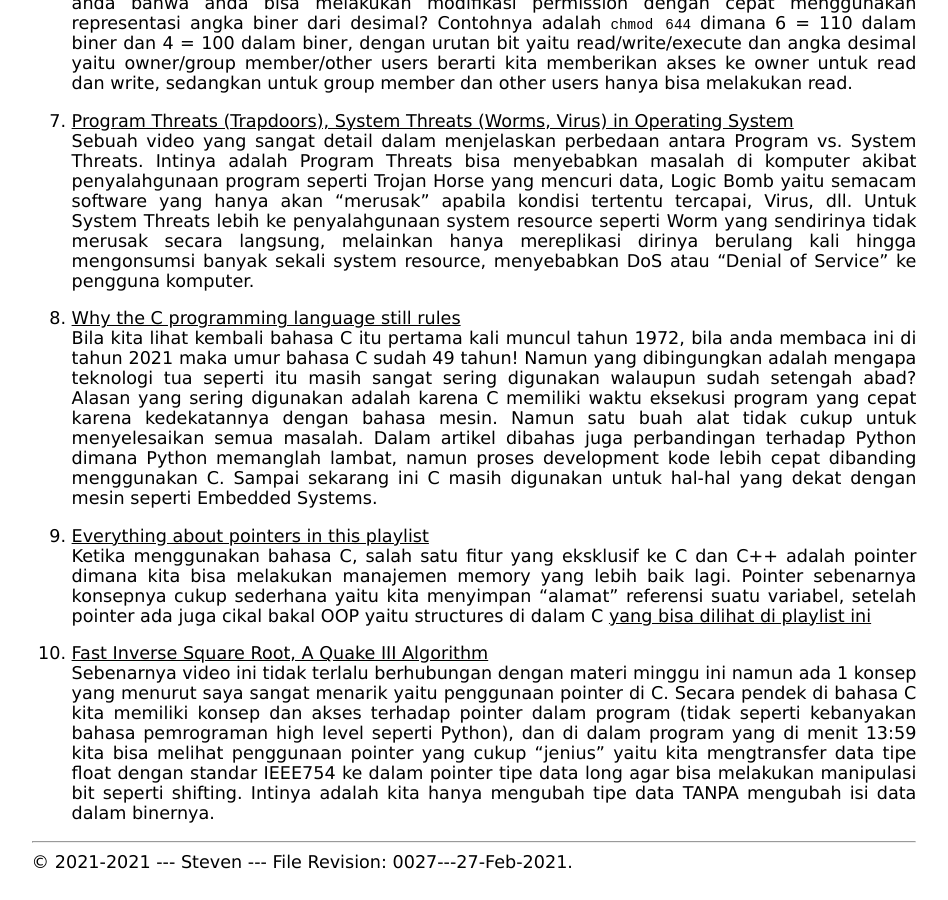
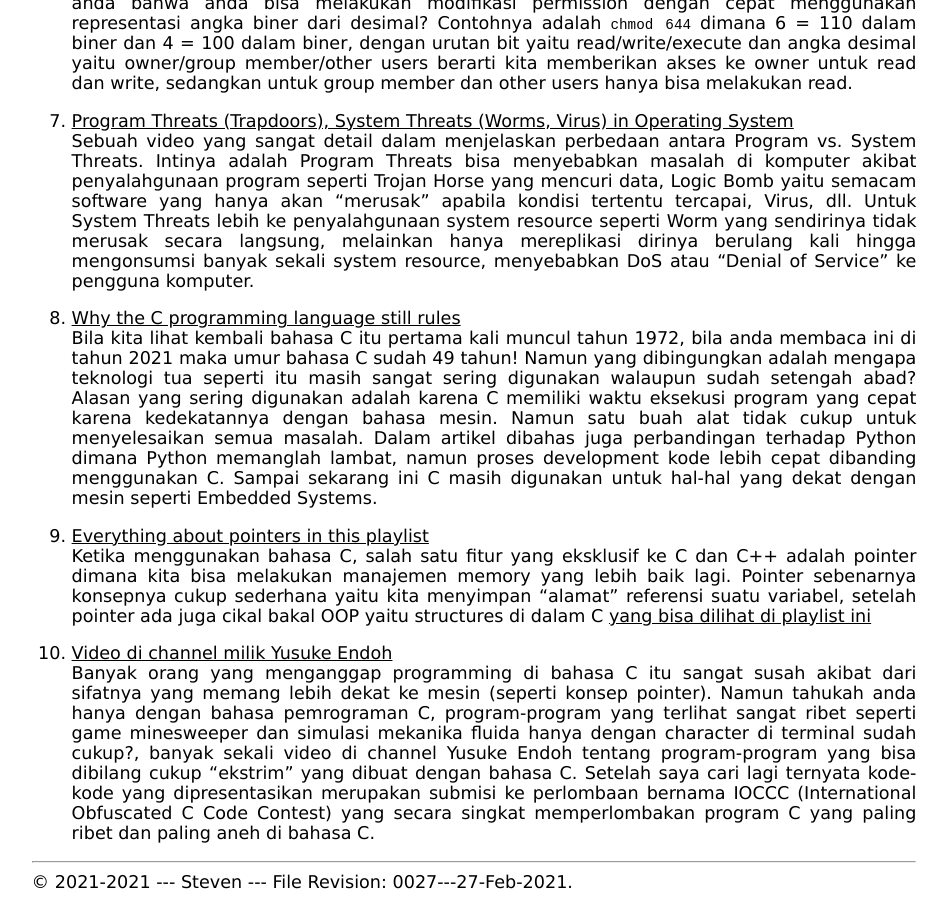
Before and after one commit to stevensim226/os211, a Jekyll site: the page built from w02.md, in a window 1280 px wide and 900 px high, scrolled down 1194 px. Shown: the whole window, without its empty margins (166-1114 px from the left). Built offline with Jekyll 4.4.1, drawn with Linux system fonts in a browser that asks for light colours; our own code applies the rules of GitHub Pages for plain Markdown files.

Commit message:
OS211 stevensim226

```diff
--- a/TXT/mylog.txt
+++ b/TXT/mylog.txt
@@ -37,3 +37,5 @@ ZCZC W02 120 L06 Reading articles to understand more about OS security concepts
 ZCZC W02 60 L05 More GSGS for top 10 materials
 ZCZC W02 60 L22 ATM on youtube for GPG/PGP stuff and more understanding
 ZCZC W02 90 L04 Write and find top 10 for week 2, though still not final
+ZCZC W02 20 L09 AsDos: asking, etc.
+ZCZC W02 60 L05 GSGS related to C stuff
--- a/w02.md
+++ b/w02.md
@@ -44,6 +44,7 @@ Sampai sekarang ini C masih digunakan untuk hal-hal yang dekat dengan mesin sepe
 Ketika menggunakan bahasa C, salah satu fitur yang eksklusif ke C dan C++ adalah pointer dimana kita bisa melakukan manajemen memory yang lebih baik lagi.
 Pointer sebenarnya konsepnya cukup sederhana yaitu kita menyimpan "alamat" referensi suatu variabel, setelah pointer ada juga cikal bakal OOP yaitu structures di dalam C [yang bisa dilihat di playlist ini](https://www.youtube.com/watch?v=3pFSbSVIwKU&list=PLBlnK6fEyqRiteqwlMLXYtZ16xXDR7MO0&index=3)
 
-10. [Fast Inverse Square Root,  A Quake III Algorithm](https://www.youtube.com/watch?v=p8u_k2LIZyo&t=839s)<br>
-Sebenarnya video ini tidak terlalu berhubungan dengan materi minggu ini namun ada 1 konsep yang menurut saya sangat menarik yaitu penggunaan pointer di C.
-Secara pendek di bahasa C kita memiliki konsep dan akses terhadap pointer dalam program (tidak seperti kebanyakan bahasa pemrograman high level seperti Python), dan di dalam program yang di menit 13:59 kita bisa melihat penggunaan pointer yang cukup "jenius" yaitu kita mengtransfer data tipe float dengan standar IEEE754 ke dalam pointer tipe data long agar bisa melakukan manipulasi bit seperti shifting. Intinya adalah kita hanya mengubah tipe data TANPA mengubah isi data dalam binernya.
+10. [Video di channel milik Yusuke Endoh](https://www.youtube.com/c/YusukeEndoh/videos)<br>
+Banyak orang yang menganggap programming di bahasa C itu sangat susah akibat dari sifatnya yang memang lebih dekat ke mesin (seperti konsep pointer).
+Namun tahukah anda hanya dengan bahasa pemrograman C, program-program yang terlihat sangat ribet seperti game minesweeper dan simulasi mekanika fluida hanya dengan character di terminal sudah cukup?, banyak sekali video di channel Yusuke Endoh tentang program-program yang bisa dibilang cukup "ekstrim" yang dibuat dengan bahasa C.
+Setelah saya cari lagi ternyata kode-kode yang dipresentasikan merupakan submisi ke perlombaan bernama IOCCC (International Obfuscated C Code Contest) yang secara singkat memperlombakan program C yang paling ribet dan paling aneh di bahasa C.
```
Also changed, not shown: 2 other files.
